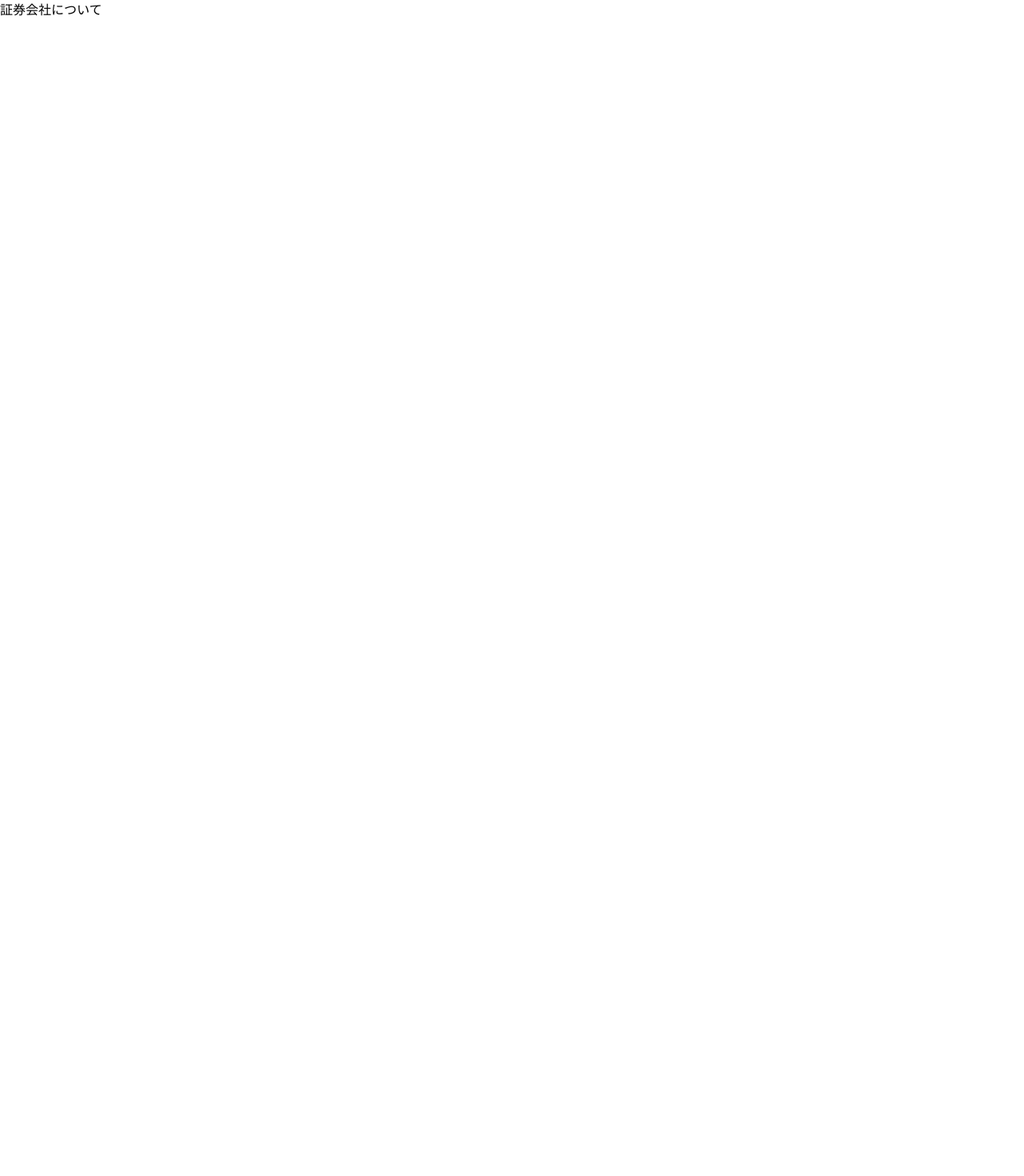
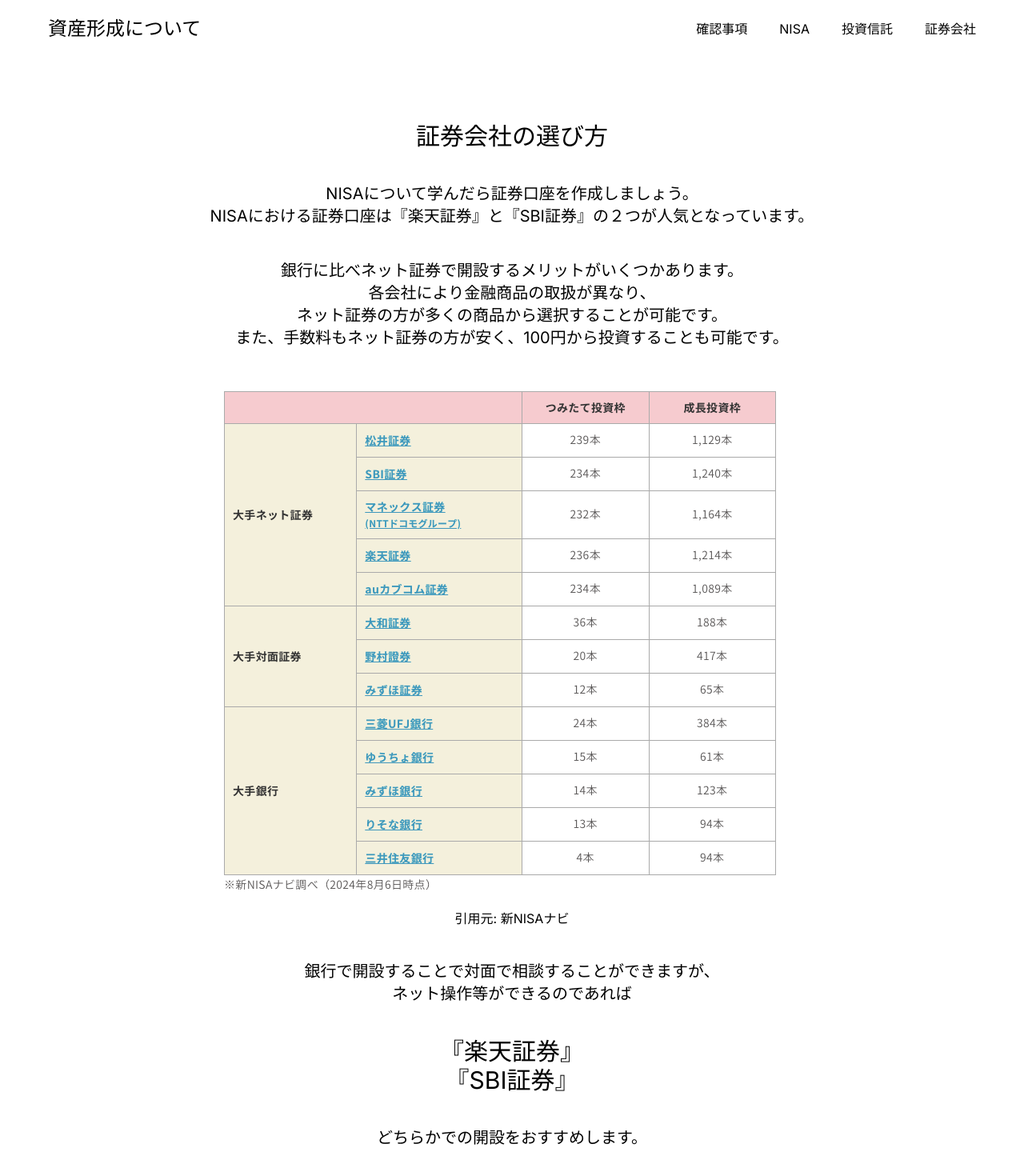
Before and after one commit to koyo-create/koyo-create.github.io, a Next.js app: page /SecuritiesCompany in a window 1280 px wide. Shown: the top 1470 px of the page at 80% size. Before the commit the page ends 800 px from the top, so only its background shows below. Built offline with nearby package versions, Linux system fonts and the light colour scheme.

Commit message:
証券会社についての記述

```diff
--- a/src/app/SecuritiesCompany/page.tsx
+++ b/src/app/SecuritiesCompany/page.tsx
@@ -1,8 +1,52 @@
+import Header from "../compornents/Header"
+import Link from "next/link";
+
+
 export default function Securitiescompany() {
   return (
     <>
-    <h1>証券会社について
-    </h1>
+    <Header/>
+    <section>
+        <div className="container px-5 mx-auto">
+          <div className="text-center">
+            <h1 className="text-2xl sm:text-3xl font-medium mt-20 mb-10">
+              証券会社の選び方
+            </h1>
+            <p className="mb-4 text-xl">
+              NISAについて学んだら証券口座を作成しましょう。
+              <br />
+              NISAにおける証券口座は『楽天証券』と『SBI証券』の２つが人気となっています。
+            </p>
+            <p className="my-10 text-xl">
+              銀行に比べネット証券で開設するメリットがいくつかあります。
+              <br />
+              各会社により金融商品の取扱が異なり、
+              <br/>
+              ネット証券の方が多くの商品から選択することが可能です。
+              <br />
+              また、手数料もネット証券の方が安く、100円から投資することも可能です。
+            </p>
+            <div className="container mx-auto max-w-3xl ">
+            <img src="./img/証券会社　投資信託取扱一覧.png" />
+            <p className="mt-4"><Link href="https://www.tsumitatenisa.jp/contents/nn010.html">引用元: 新NISAナビ </Link></p>
+            <div  className="my-10 text-xl">
+            <p>
+            銀行で開設することで対面で相談することができますが、
+            <br/>
+            ネット操作等ができるのであれば
+            </p>
+            <p className="my-10 text-3xl">
+            『楽天証券』
+            <br/>
+            『SBI証券』
+            </p>
+            どちらかでの開設をおすすめします。
+            </div>
+            </div>
+          </div>
+        </div>
+      </section>
+
     </>
   )
 }
```
